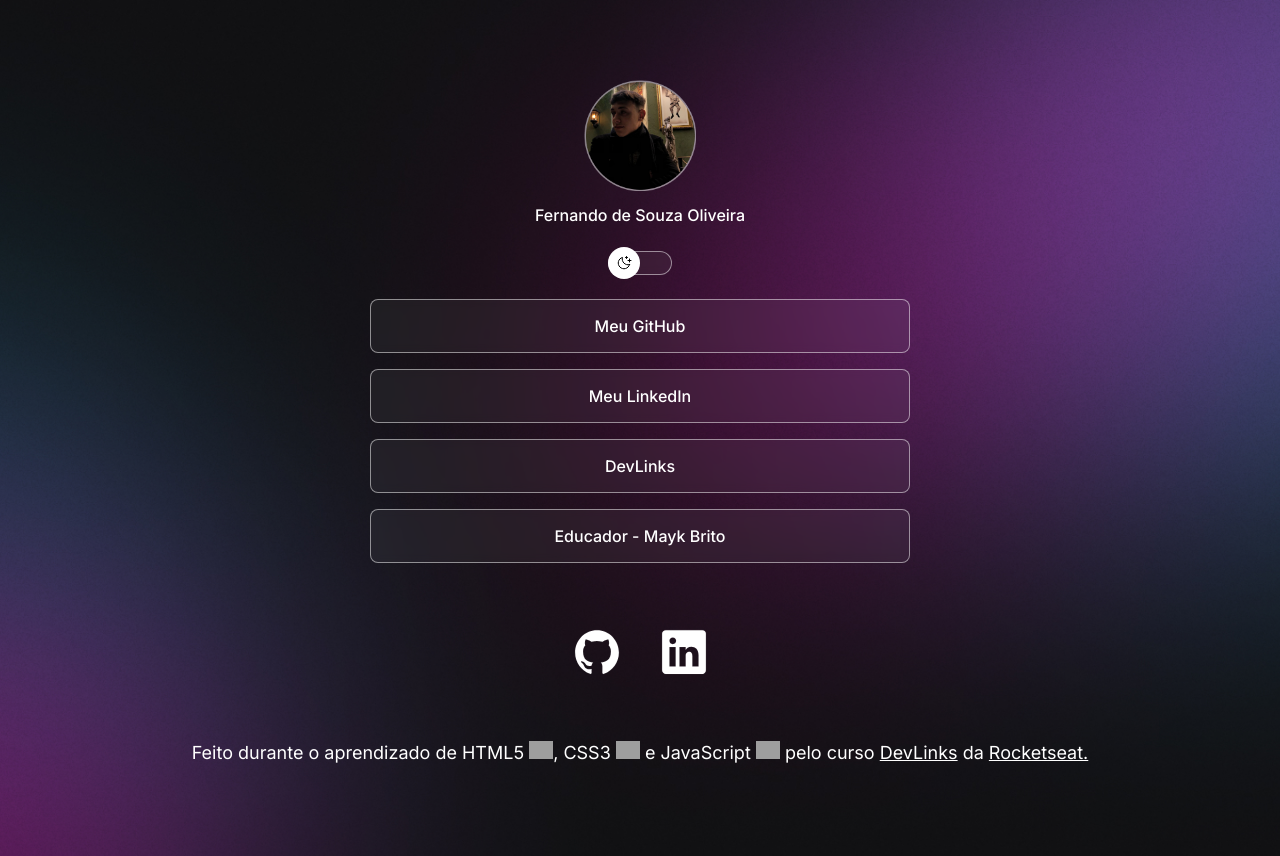
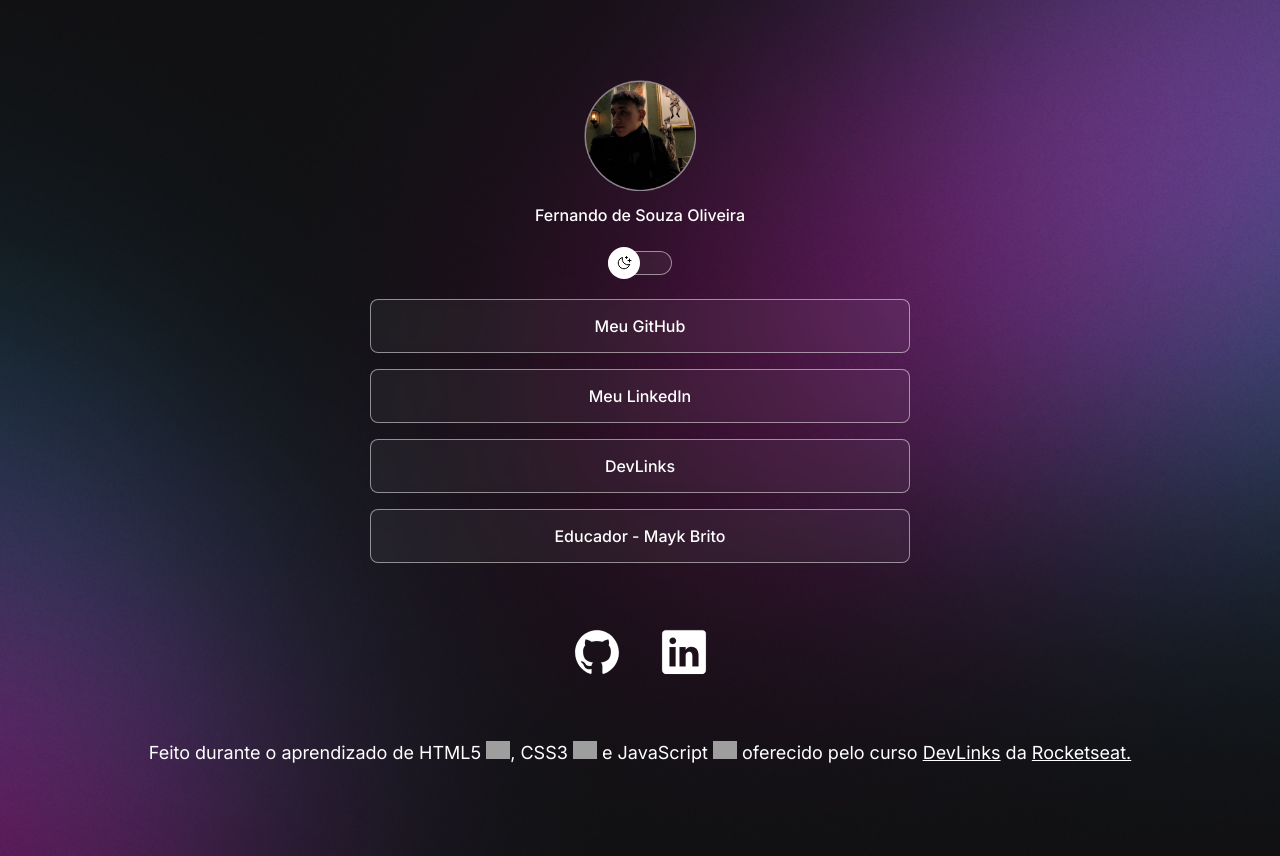
Before and after one commit to fefoliveira/devlinks-project, a plain HTML site: page index.html in a window 1280 px wide. Drawn offline with nearby package versions, Linux system fonts and the light colour scheme; grey boxes are pictures that could not be loaded.

Commit message:
Update index.html

```diff
--- a/index.html
+++ b/index.html
@@ -83,7 +83,7 @@
         height="18"
         src="https://cdn.jsdelivr.net/gh/devicons/devicon/icons/javascript/javascript-original.svg"
       />
-      pelo curso
+      oferecido pelo curso
       <a href="https://app.rocketseat.com.br/devlinks" target="_blank"
         >DevLinks</a
       >
```
